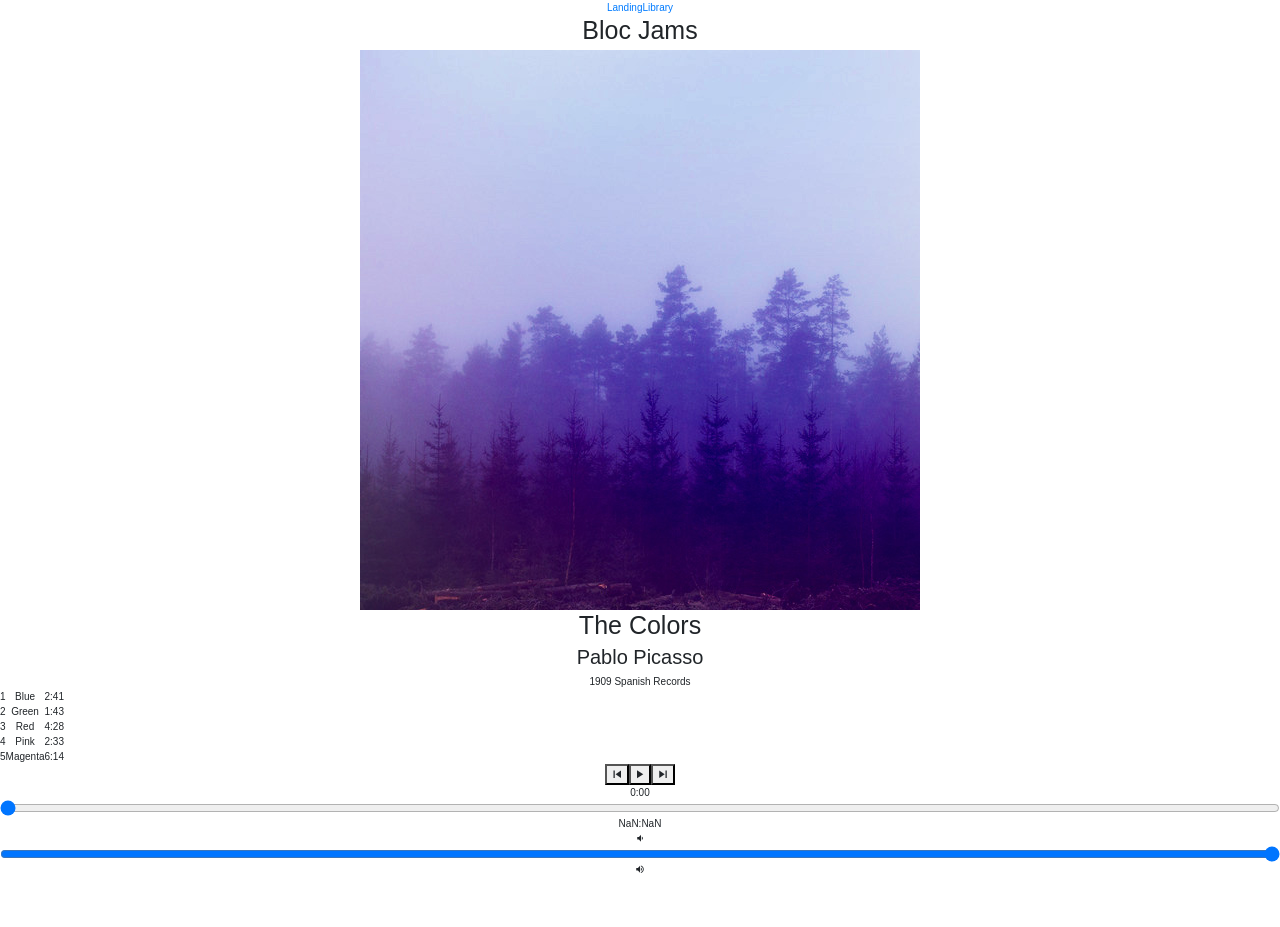
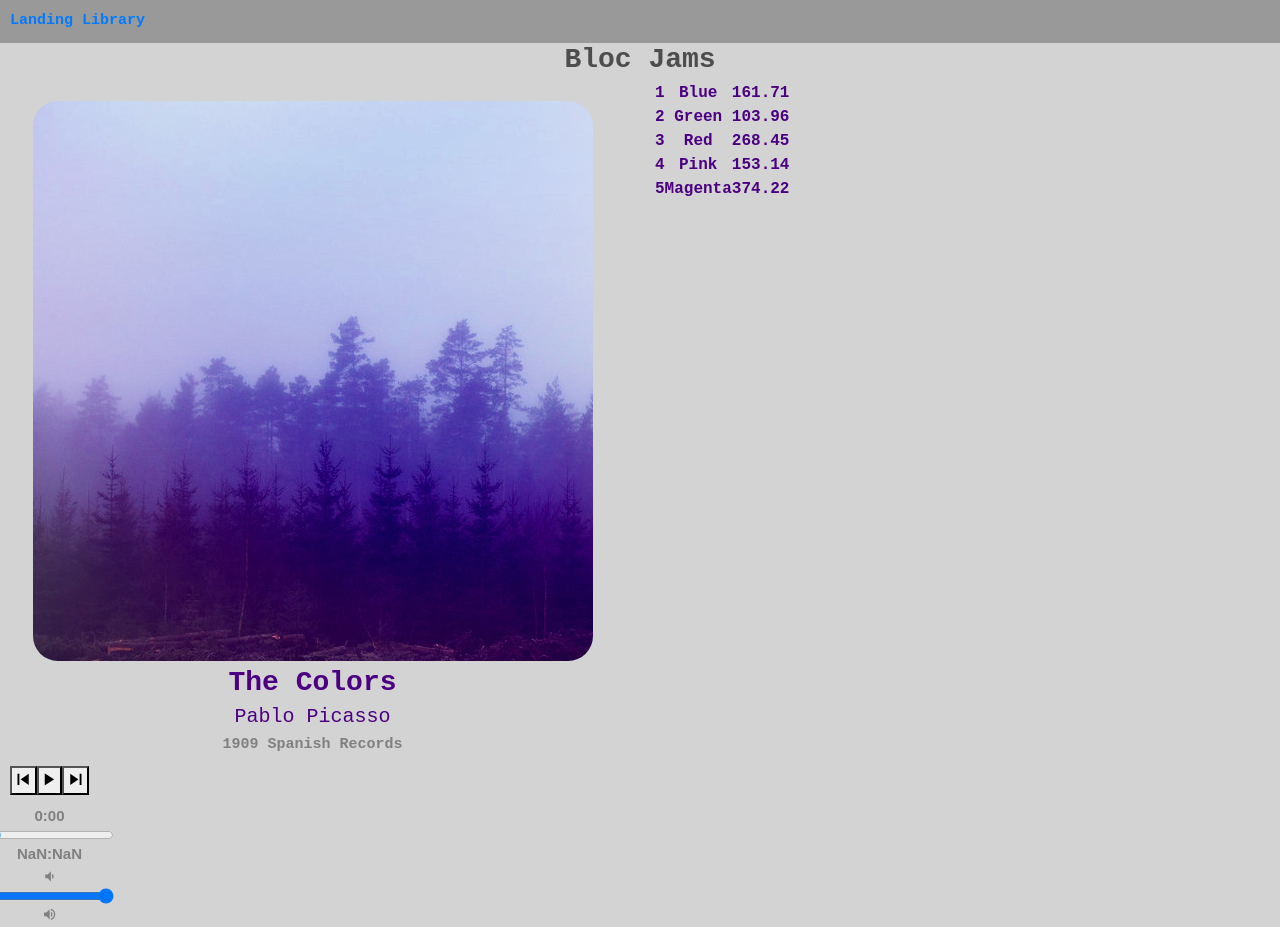
Before and after one commit to lkoprivica/bloc-jams-react, a React (Create React App) app: page /album/the-colors in a window 1280 px wide. Before the commit the page ends 877 px from the top, so only its background shows below. Built offline with nearby package versions, Linux system fonts and the light colour scheme.

Commit message:
changes to styling

```diff
--- a/public/index.html
+++ b/public/index.html
@@ -28,6 +28,7 @@
     <title>React App</title>
   </head>
   <body>
+
     <noscript>
       You need to enable JavaScript to run this app.
     </noscript>
--- a/src/App.css
+++ b/src/App.css
@@ -16,6 +16,7 @@
 
 .App-title {
   font-size: 1.5em;
+
 }
 
 .App-intro {
@@ -26,3 +27,19 @@
   from { transform: rotate(0deg); }
   to { transform: rotate(360deg); }
 }
+
+h1{
+  font-family: monospace;
+  color: #4d4d4d;
+  font-weight: bold;
+  font-size: 2.8rem;
+}
+
+nav {
+  background-color: #999999;
+  background-size: 300px 100px;
+  text-align: left;
+  font-family: monospace;
+  padding: 10px;
+
+}
--- a/src/App.js
+++ b/src/App.js
@@ -12,7 +12,7 @@ class App extends Component {
         <header>
           <nav>
             <Link to='/'>Landing</Link>
-            <Link to='/library'>Library</Link>
+            <Link to='/library'> Library</Link>
           </nav>
           <h1>Bloc Jams</h1>
         </header>
@@ -21,7 +21,7 @@ class App extends Component {
           <Route path="/library" component={Library} />
           <Route path="/album/:slug" component={Album} />
         </main>
-      </div>
+        </div>
     );
   }
 }
--- a/src/components/Album.js
+++ b/src/components/Album.js
@@ -146,7 +146,8 @@ class Album extends Component {
 
      render() {
    return (
-      <section className="album">
+     <section className="album row">
+     <div class = "col-sm-6">
      <section id="album-info">
         <img id="album-cover-art" src={this.state.album.albumCover} alt={this.state.album.title}/>
         <div className="album-details">
@@ -155,11 +156,13 @@ class Album extends Component {
          <div id="release-info">{this.state.album.releaseInfo}</div>
         </div>
      </section>
+     </div>
+<div class = "col-md-6">
      <table id="song-list">
        <colgroup>
          <col id="song-number-column" />
          <col id="song-title-column" />
-          <col id="song-duration-column"/>
+         <col id="song-duration-column" />
        </colgroup>
 
        <tbody>
@@ -169,12 +172,14 @@ class Album extends Component {
               {this.songButtons(song, index)}
           </td>
           <td>{song.title}</td>
-           <td>{this.formatTime(song.duration)}</td>
+          <td>{song.duration}</td>
           </tr>
          )
          }
        </tbody>
+
      </table>
+</div>
      <PlayerBar
           isPlaying={this.state.isPlaying}
           currentSong={this.state.currentSong}
@@ -188,6 +193,7 @@ class Album extends Component {
           handleTimeChange={(e) => this.handleTimeChange(e)}
           handleVolumeChange={(e) => this.handleVolumeChange(e)}
         />
+
      </section>
 
    );
--- a/src/components/Landing.js
+++ b/src/components/Landing.js
@@ -2,22 +2,35 @@ import React from 'react';
 import "../styles/Landing.css"
 
 const Landing = () => (
-  <section className="landing">
+
+ <section className="landing row">
+ <div className="col-sm-12">
+ <img src = "images/black-and-white-close-up-close-up-view-21323.JPG" />
   <h1 className="hero-title">Turn the music up!</h1>
+ </div>
 
- <section className="selling-points">
+  <section className="selling-points row">
+  <div className="col-sm-4" >
   <div className="point">
     <h2 className="point-title">Choose your music</h2>
     <p className="point-description">The world is full of music; why should you have to listen to music that someone else chose?</p>
   </div>
+  </div>
+
+  <div className="col-sm-4" >
    <div className="point">
      <h2 className="point-title">Unlimited, streaming, ad-free</h2>
      <p className="point-description">No arbitrary limits. No distractions.</p>
    </div>
+   </div>
+
+   <div className="col-sm-4" >
    <div className="point">
      <h2 className="point-title">Mobile enabled</h2>
      <p className="point-description">Listen to your music on the go. This streaming service is available on all mobile platforms.</p>
      </div>
+     </div>
+
  </section>
 
 </section>
--- a/src/components/Library.js
+++ b/src/components/Library.js
@@ -11,10 +11,11 @@ class Library extends Component {
 
   render() {
     return (
+      <section className='library'>
 
-      <section className='library'>
             {this.state.albums.map( (album, index) =>
             <Link to={`/album/${album.slug}`} key={index}>
+
              <img src={album.albumCover} alt={album.title}/>
              <div>{album.title}</div>
              <div>{album.artist}</div>
@@ -22,6 +23,7 @@ class Library extends Component {
            </Link>
             )
           }
+
             </section>
           );
         }
--- a/src/styles/Album.css
+++ b/src/styles/Album.css
@@ -0,0 +1,30 @@
+#album-title {
+  font-family: monospace;
+  color: #4B0082;
+  font-weight: bold;
+}
+
+h2.artist{
+  color: #4B0082;
+  font-family: monospace;
+}
+
+#release-info {
+  font-family: monospace;
+  color: grey;
+  margin-bottom: 10px;
+}
+
+#song-list{
+color: #4B0082;
+font-family: monospace;
+font-weight: bold;
+font-size: large;
+margin-bottom: 15px;
+
+}
+
+#buttons {
+  color: black;
+  margin-bottom: 10px;
+}
--- a/src/styles/Landing.css
+++ b/src/styles/Landing.css
@@ -1,4 +1,23 @@
 
-.landing.h1 {
-  color: #333;
+h1.hero-title {
+  color: #4B0082;
+  font-family: monospace;
+  font-weight: bold;
 }
+
+h2.point-title{
+  color:  #4B0082;
+  font-family: monospace;
+}
+p.point-description{
+  color: #696969;
+  font-family: monospace;
+}
+
+body{
+  background-color: lightgrey;
+}
+
+.hero-title{
+  background-image: url(/images/blurred_backgrounds/blur_bg_3.jpg);
+}
--- a/src/styles/Library.css
+++ b/src/styles/Library.css
@@ -0,0 +1,11 @@
+div{
+  color: grey;
+  font-size: 15px;
+  font-weight: bold;
+}
+
+img{
+  border-radius: 25px;
+  margin-bottom: 5px;
+  margin-top: 20px;
+}
```
Also changed, not shown: public/assets/images/black-and-white-close-up-close-up-view-21323.jpg (added). Lines whose indentation alone changed are shown as unchanged.
